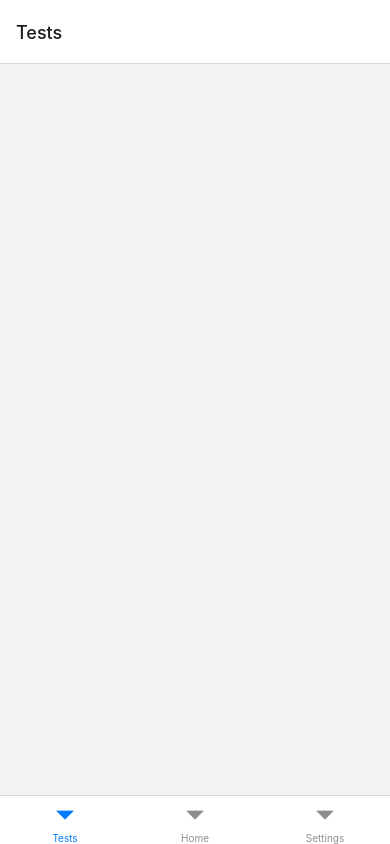
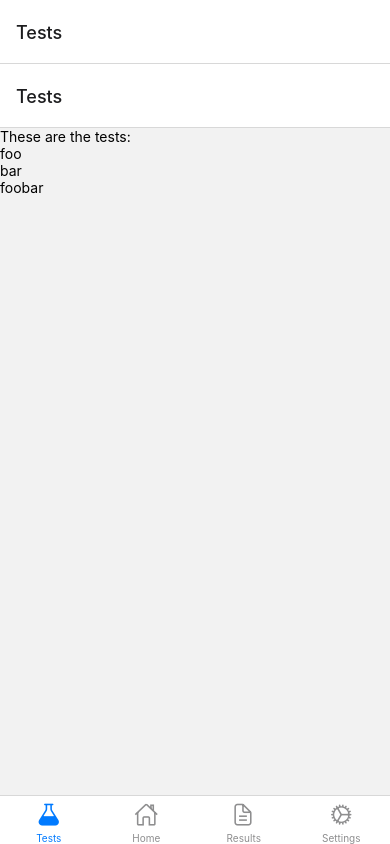
Before and after one commit to bennetthilberg/amos-app, a React Native app: screen /Tests in a window 390 px wide. Built offline with nearby package versions, Linux system fonts and the light colour scheme.

Commit message:
Test data structure setup, tests stack

```diff
--- a/App.js
+++ b/App.js
@@ -7,19 +7,13 @@ import { ThemeProvider } from 'react-native-elements';
 import { Provider } from 'jotai';
 import HomeScreen from './screens/HomeScreen';
 import { GlobalTheme } from './GlobalTheme';
-import NavigationBar from './components/NavigationBar';
+import TabBar from './components/TabBar';
+
 
 const Tab = createBottomTabNavigator();
 
 
 
-function SettingsScreen() {
-  // Your SettingsScreen code here
-}
-
-function TestsScreen() {
-  // Your TestsScreen code here
-}
 
 export default function App() {
   return (
@@ -27,11 +21,7 @@ export default function App() {
       <ThemeProvider theme={GlobalTheme}>
         <View style={{ flex: 1, backgroundColor: GlobalTheme.colors.dark }}>
           <NavigationContainer>
-            <Tab.Navigator initialRouteName="Home">
-              <Tab.Screen name="Tests" component={TestsScreen} />
-              <Tab.Screen name="Home" component={HomeScreen} />
-              <Tab.Screen name="Settings" component={SettingsScreen} />
-            </Tab.Navigator>
+            <TabBar/>
           </NavigationContainer>
         </View>
       </ThemeProvider>
--- a/GlobalTheme.js
+++ b/GlobalTheme.js
@@ -1,4 +1,12 @@
 import { StyleSheet } from 'react-native';
+
+const tabBarOptions = {
+  activeTintColor: '#673AB7',
+  inactiveTintColor: 'black',
+  style: {
+    backgroundColor: '#f5f5f5',
+  }
+};
 
 export const GlobalTheme = StyleSheet.create({
   colors: {
@@ -77,11 +85,7 @@ export const GlobalTheme = StyleSheet.create({
     },
     backgroundColor: '#673AB7',
   },
-  tabBar: {
-    activeTintColor: '#6200ee',
-    inactiveTintColor: 'gray',
-    style: {
-      backgroundColor: '#f5f5f5',
-    }
-  }
+
 });
+
+export { tabBarOptions };
--- a/components/NavigationBar.js
+++ /dev/null
@@ -1,19 +0,0 @@
-import React from 'react';
-import { View, Text } from 'react-native';
-import { NavigationContainer } from '@react-navigation/native';
-import { createStackNavigator } from '@react-navigation/stack';
-import { Ionicons } from '@expo/vector-icons';
-import { ThemeProvider,Button } from 'react-native-elements';
-import { Provider } from 'jotai';
-import { useAtom } from 'jotai';
-import NavigationBarStyle from './NavigationBar.style';
-
-export default function NavigationBar(){
-    return(
-        <View style={NavigationBarStyle.navigationBar}>
-            <Text>Tests</Text>
-            <Text>Home</Text>
-            <Text>Settings</Text>
-        </View>
-    );
-}
--- a/components/NavigationBar.style.js
+++ /dev/null
@@ -1,13 +0,0 @@
-import { StyleSheet } from 'react-native';
-import { GlobalTheme } from '../GlobalTheme';
-
-const NavigationBarStyle = StyleSheet.create({
-    navigationBar: {
-        height: 56,
-        flexDirection: 'row',
-        justifyContent: 'space-around',
-        backgroundColor: GlobalTheme.colors.dark,
-    }
-
-});
-export default NavigationBarStyle;
--- /dev/null
+++ b/components/TabBar.js
@@ -0,0 +1,44 @@
+import React from 'react';
+import { createBottomTabNavigator } from '@react-navigation/bottom-tabs';
+import { Ionicons } from '@expo/vector-icons';
+
+import HomeScreen from '../screens/HomeScreen';
+import SettingsScreen from '../screens/SettingsScreen';
+import TestsScreen from '../screens/TestsScreen';
+import ResultsScreen from '../screens/ResultsScreen';
+import { GlobalTheme } from '../GlobalTheme';
+
+const Tab = createBottomTabNavigator();
+
+export default function TabBar() {
+  return (
+    <Tab.Navigator
+      screenOptions={({ route }) => ({
+        tabBarIcon: ({ focused, color, size }) => {
+          let iconName;
+
+          if (route.name === 'Home') {
+            iconName = focused
+              ? 'home'
+              : 'home-outline';
+          } else if (route.name === 'Settings') {
+            iconName = focused ? 'cog' : 'cog-outline';
+          } else if (route.name === 'Tests') {
+            iconName = focused ? 'flask' : 'flask-outline';
+          } else if (route.name === 'Results') {
+            iconName = focused ? 'document-text' : 'document-text-outline';
+          }
+
+          return <Ionicons name={iconName} size={size} color={color} />;
+        },
+      })}
+      tabBarOptions={GlobalTheme.tabBar}
+      initialRouteName="Home"
+    >
+      <Tab.Screen name="Tests" component={TestsScreen} />
+      <Tab.Screen name="Home" component={HomeScreen} />
+      <Tab.Screen name="Results" component={ResultsScreen} />
+      <Tab.Screen name="Settings" component={SettingsScreen} />
+    </Tab.Navigator>
+  );
+}
--- /dev/null
+++ b/screens/ResultsScreen.js
@@ -0,0 +1,10 @@
+import React from "react";
+import { View, Text } from "react-native";
+
+export default function ResultsScreen() {
+    return (
+        <View style={{ flex: 1, alignItems: "center", justifyContent: "center" }}>
+        <Text>Reulst Screen</Text>
+        </View>
+    );
+}
--- /dev/null
+++ b/screens/SettingsScreen.js
@@ -0,0 +1,10 @@
+import React from "react";
+import { View, Text } from "react-native";
+
+export default function SettingsScreen() {
+    return (
+        <View style={{ flex: 1, alignItems: "center", justifyContent: "center" }}>
+        <Text>Settings Screen</Text>
+        </View>
+    );
+}
--- /dev/null
+++ b/screens/TestScreen.js
@@ -0,0 +1,12 @@
+import React from "react";
+import { View, Text } from "react-native";
+
+export default function TestScreen({route}) {
+    const { testData } = route.params;
+    return (
+        <View style={{ flex: 1, alignItems: "center", justifyContent: "center" }}>
+        <Text>Welcome Test Screen - testData is {String(testData)}</Text>
+
+        </View>
+    );
+}
--- /dev/null
+++ b/screens/TestsScreen.js
@@ -0,0 +1,39 @@
+import React from 'react';
+import { createStackNavigator } from '@react-navigation/stack';
+import {View, Text,TouchableOpacity} from 'react-native';
+import TestScreen from '../screens/TestScreen';
+import { atom,useAtom } from 'jotai';
+
+const Stack = createStackNavigator();
+
+const exampleList = atom(['foo', 'bar', 'foobar']);
+
+function TestsScreen({ navigation }){
+    const [list] = useAtom(exampleList);
+
+    return(
+        <View>
+        <Text>These are the tests:</Text>
+        {list.map((item) => {
+            return(
+            <TouchableOpacity
+            key={item}
+            onPress={
+                () => navigation.navigate('Test', {testData: item})
+            }>
+                <Text>{item}</Text>
+            </TouchableOpacity>
+            );
+        })}
+        </View>
+    );
+}
+
+export default function TestNavigator() {
+  return (
+    <Stack.Navigator>
+      <Stack.Screen name="Tests" component={TestsScreen} />
+      <Stack.Screen name="Test" component={TestScreen} />
+    </Stack.Navigator>
+  );
+}
```
Also changed, not shown: mockupTestDataStructure.js (added, +28 -0 lines), tests/exampleSunkCost.js (added, +28 -0 lines).
